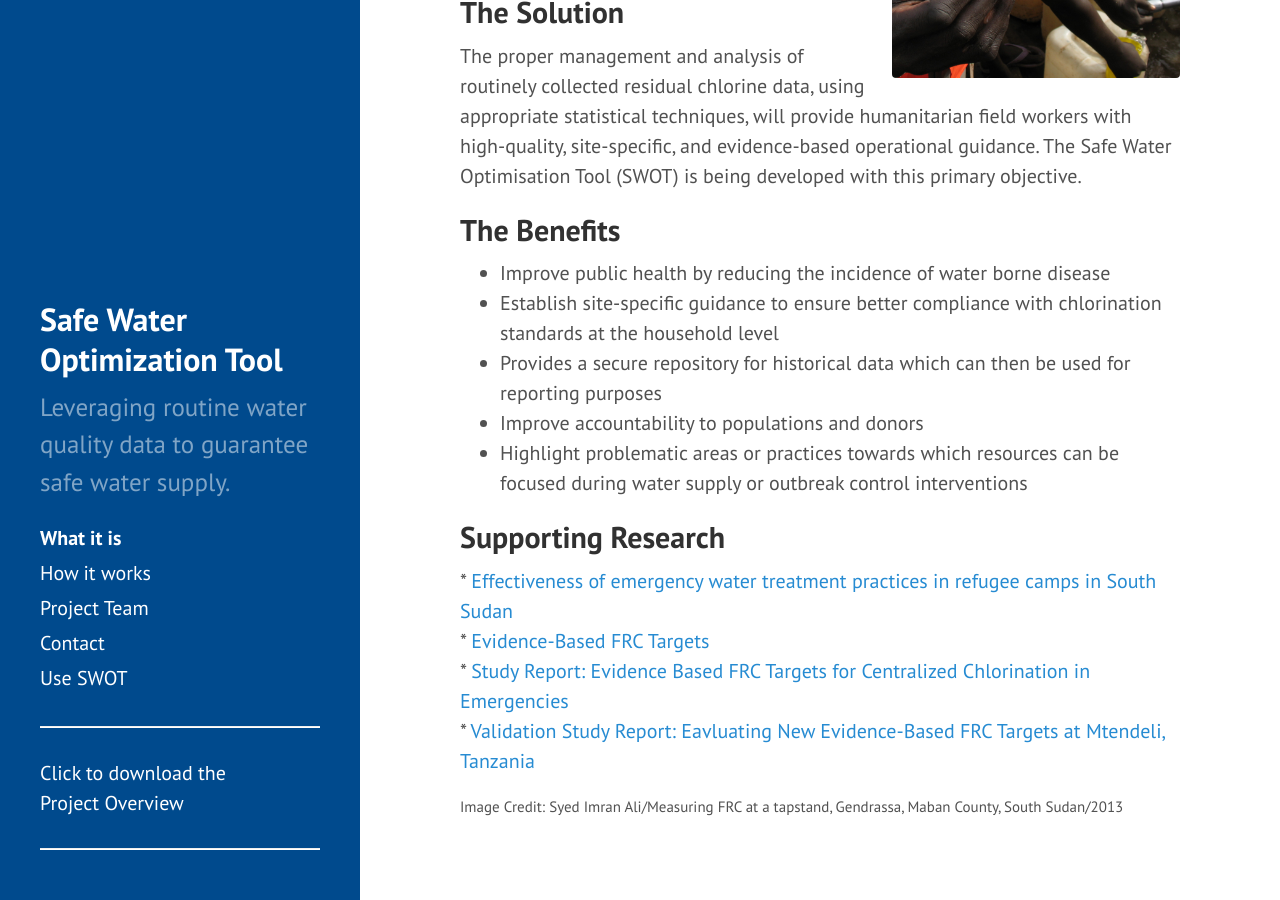
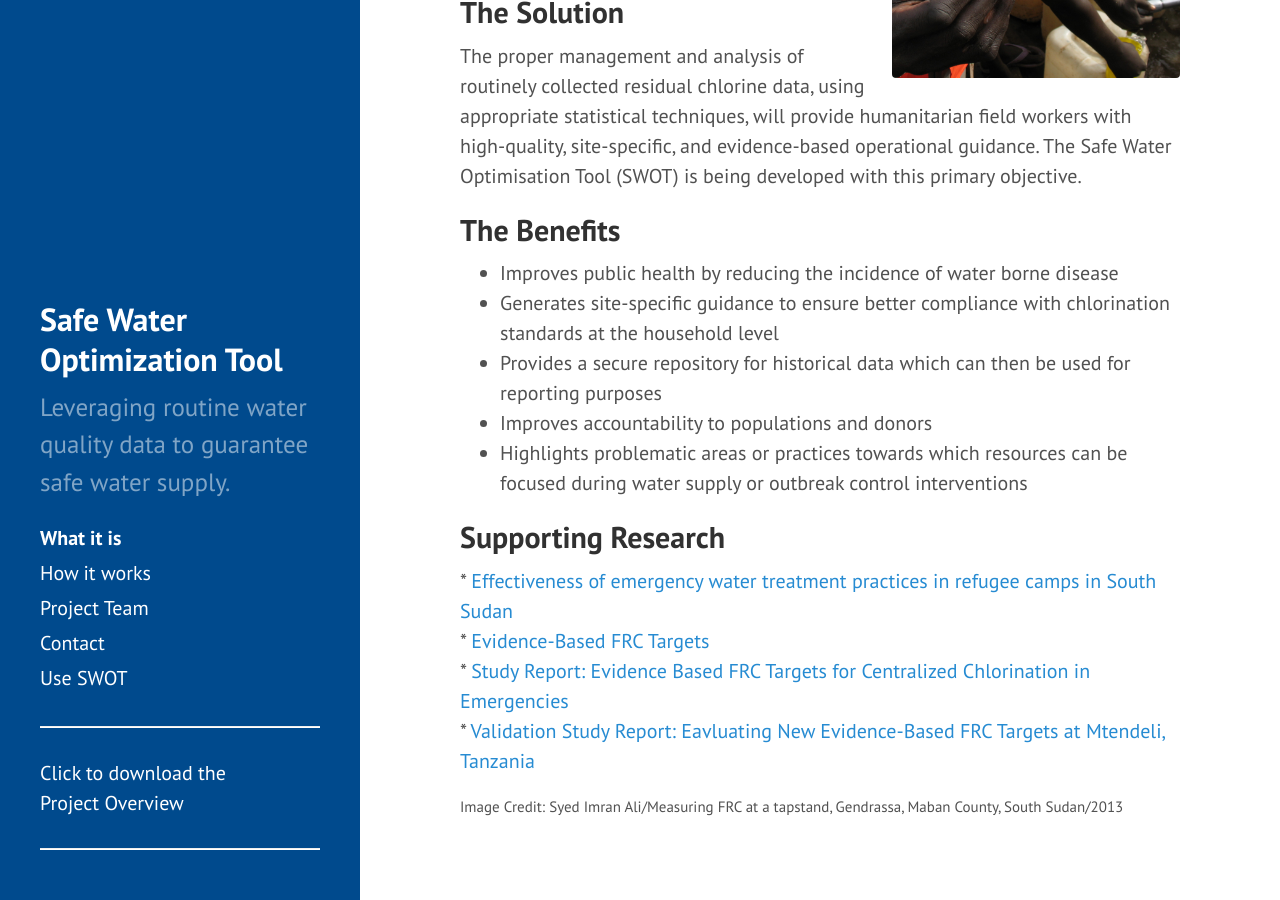
Before and after one commit to safeh2o/swot-infopage, a Jekyll site: the page built from what-it-is.md, in a window 1280 px wide and 900 px high, scrolled down 622 px. Built offline with Jekyll 4.4.1, drawn with Linux system fonts in a browser that asks for light colours; Markdown is read by kramdown in place of the engine named in the settings.

Commit message:
Update what-it-is.md

```diff
--- a/what-it-is.md
+++ b/what-it-is.md
@@ -16,11 +16,11 @@ The proper management and analysis of routinely collected residual chlorine data
 
 <h2>The Benefits</h2>
 <ul>
-<li>Improve public health by reducing the incidence of water borne disease</li>
-<li>Establish site-specific guidance to ensure better compliance with chlorination standards at the household level</li>
+<li>Improves public health by reducing the incidence of water borne disease</li>
+<li>Generates site-specific guidance to ensure better compliance with chlorination standards at the household level</li>
 <li>Provides a secure repository for historical data which can then be used for reporting purposes</li>
-<li>Improve accountability to populations and donors</li>
-<li>Highlight problematic areas or practices towards which resources can be focused during water supply or outbreak control interventions</li>
+<li>Improves accountability to populations and donors</li>
+<li>Highlights problematic areas or practices towards which resources can be focused during water supply or outbreak control interventions</li>
 </ul>
 
 <h2>Supporting Research</h2>
```
